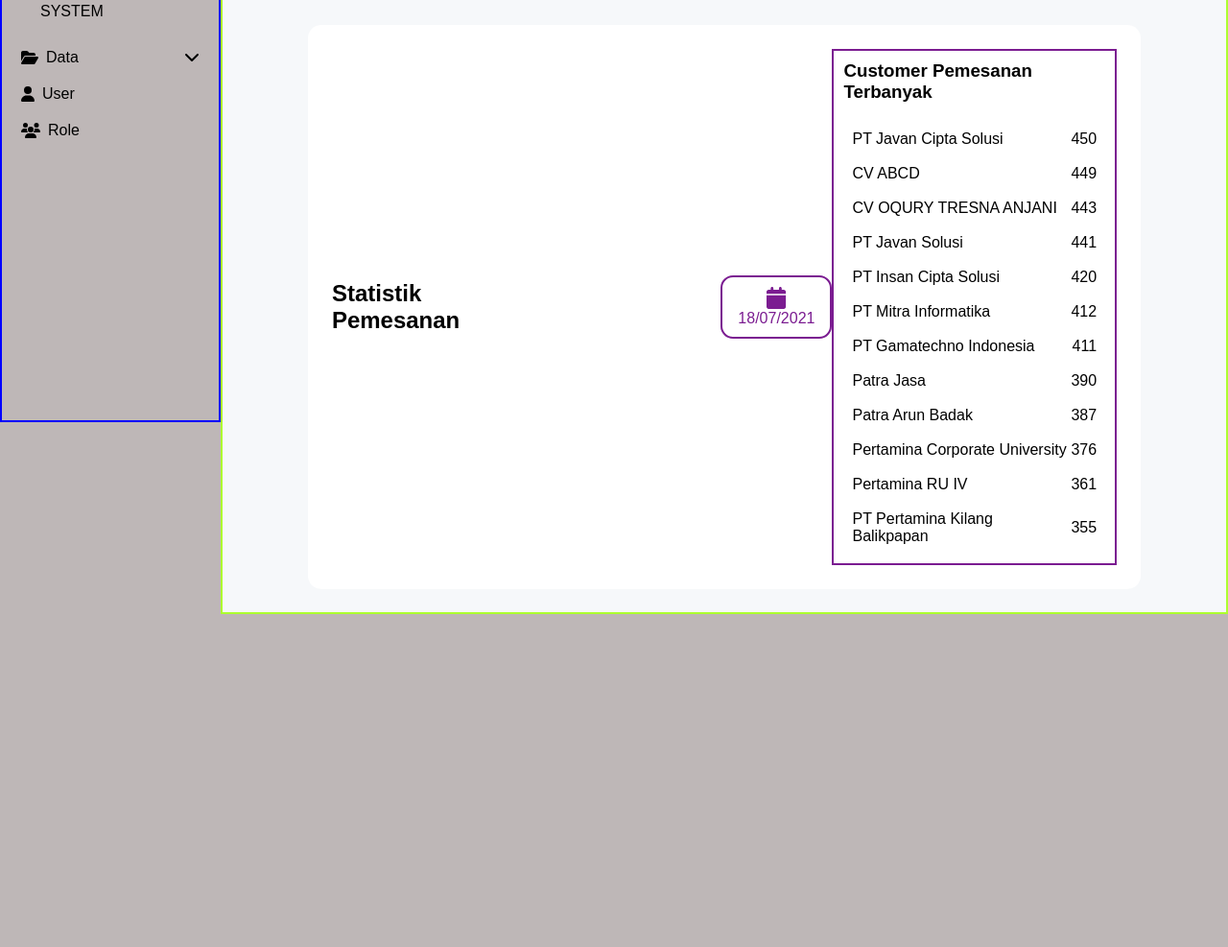
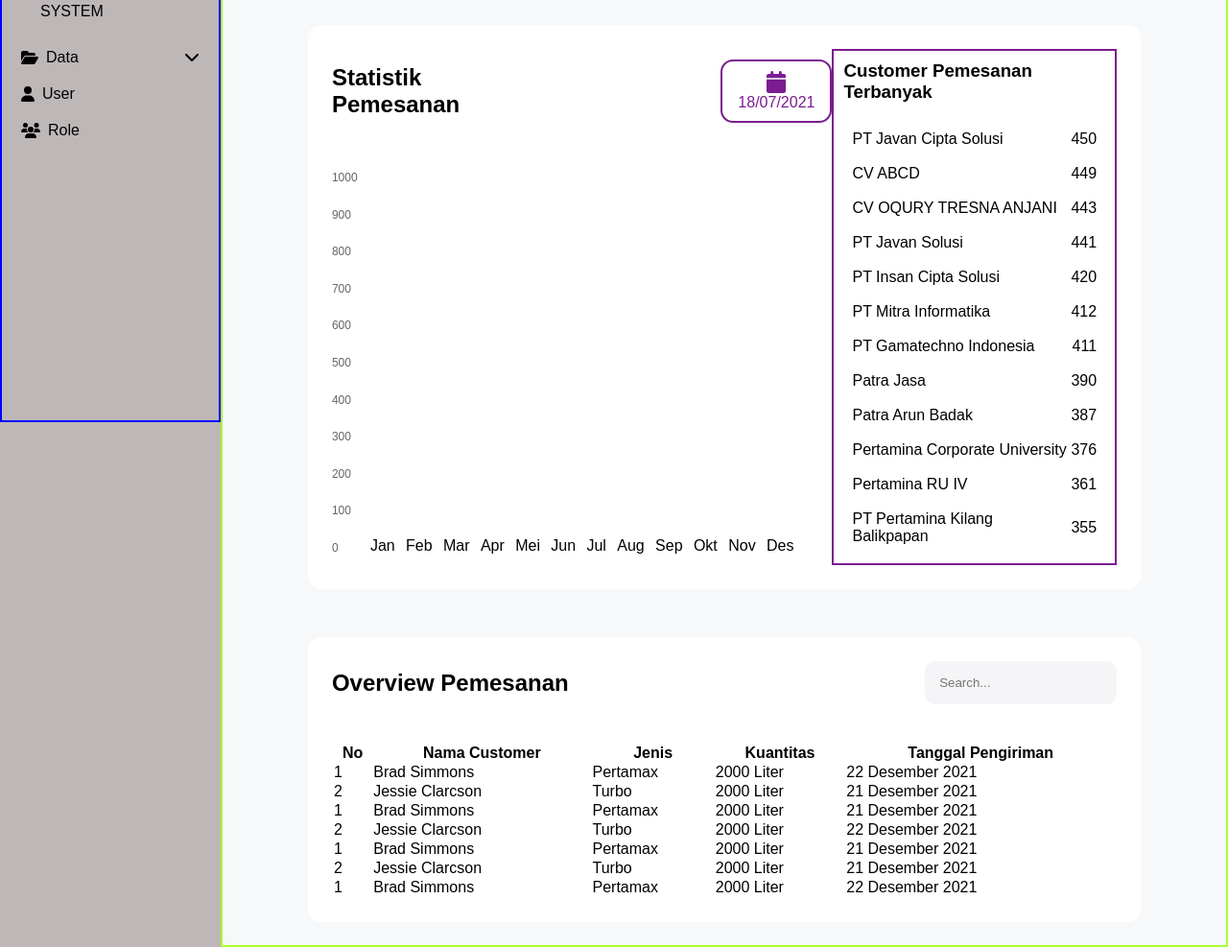
Before and after one commit to moonspark78/S1_projet5_Intelly, a plain HTML site: page index.html in a window 1280 px wide. Shown: the part 405-1392 px from the top of the page at 96% size. Before the commit the page ends 1045 px from the top, so only its background shows below. Drawn offline with Linux system fonts and the light colour scheme.

Commit message:
📈 working on the overview   📈

```diff
--- a/index.html
+++ b/index.html
@@ -162,6 +162,41 @@
                 <span>18/07/2021</span>
               </div>
             </div>
+            <div class="chart-content">
+              <div class="y-axe">
+                <span>1000</span>
+                <span>900</span>
+                <span>800</span>
+                <span>700</span>
+                <span>600</span>
+                <span>500</span>
+                <span>400</span>
+                <span>300</span>
+                <span>200</span>
+                <span>100</span>
+                <span>0</span>
+              </div>
+              <div class="chart-bars">
+                <div class="bar-group"><div class="bar-back"></div><div class="bar-front bar-1"></div></div>
+                <div class="bar-group"><div class="bar-back"></div><div class="bar-front bar-2"></div></div>
+                <div class="bar-group"><div class="bar-back"></div><div class="bar-front bar-3"></div></div>
+                <div class="bar-group"><div class="bar-back"></div><div class="bar-front bar-4"></div></div>
+                <div class="bar-group"><div class="bar-back"></div><div class="bar-front bar-5"></div></div>
+                <div class="bar-group"><div class="bar-back"></div><div class="bar-front bar-6"></div></div>
+                <div class="bar-group"><div class="bar-back"></div><div class="bar-front bar-7"></div></div>
+                <div class="bar-group"><div class="bar-back"></div><div class="bar-front bar-8"></div></div>
+                <div class="bar-group"><div class="bar-back"></div><div class="bar-front bar-9"></div></div>
+                <div class="bar-group"><div class="bar-back"></div><div class="bar-front bar-10"></div></div>
+                <div class="bar-group"><div class="bar-back"></div><div class="bar-front bar-11"></div></div>
+                <div class="bar-group"><div class="bar-back"></div><div class="bar-front bar-12"></div></div>
+            </div>
+            <div class="x-axis">
+                <span>Jan</span><span>Feb</span><span>Mar</span><span>Apr</span>
+                <span>Mei</span><span>Jun</span><span>Jul</span><span>Aug</span>
+                <span>Sep</span><span>Okt</span><span>Nov</span><span>Des</span>
+            </div>
+            </div>
+
           </div>
           <div class="customer-wrapper">
             <div class="customer-list">
@@ -183,6 +218,77 @@
             </div>
         </div>
         </div>
+
+
+        <!-- ------------------Overview -->
+         <div class="customer-section">
+            <div class="section-header">
+              <h2>Overview Pemesanan</h2>
+              <input type="search" placeholder="Search...">
+            </div>
+            <table>
+              <thead>
+                <tr>
+                    <th>No</th>
+                    <th>Nama Customer</th>
+                    <th>Jenis</th>
+                    <th>Kuantitas</th>
+                    <th>Tanggal Pengiriman</th>
+                </tr>
+            </thead>
+            <tbody>
+              <tr>
+                <td>1</td>
+                <td>Brad Simmons</td>
+                <td>Pertamax</td>
+                <td>2000 Liter</td>
+                <td>22 Desember 2021</td>
+              </tr>
+              <tr>
+                <td>2</td>
+                <td>Jessie Clarcson</td>
+                <td>Turbo</td>
+                <td>2000 Liter</td>
+                <td>21 Desember 2021</td>
+              </tr>
+              <tr>
+                <td>1</td>
+                <td>Brad Simmons</td>
+                <td>Pertamax</td>
+                <td>2000 Liter</td>
+                <td>21 Desember 2021</td>
+              </tr>
+              <tr>
+                <td>2</td>
+                <td>Jessie Clarcson</td>
+                <td>Turbo</td>
+                <td>2000 Liter</td>
+                <td>22 Desember 2021</td>
+              </tr>
+              <tr>
+                <td>1</td>
+                <td>Brad Simmons</td>
+                <td>Pertamax</td>
+                <td>2000 Liter</td>
+                <td>21 Desember 2021</td>
+              </tr>
+              <tr>
+                <td>2</td>
+                <td>Jessie Clarcson</td>
+                <td>Turbo</td>
+                <td>2000 Liter</td>
+                <td>21 Desember 2021</td>
+              </tr>
+              <tr>
+                <td>1</td>
+                <td>Brad Simmons</td>
+                <td>Pertamax</td>
+                <td>2000 Liter</td>
+                <td>22 Desember 2021</td>
+              </tr>
+            </tbody>
+            </table>
+         </div>
       </main>
   </body>
 </html>
--- a/style.css
+++ b/style.css
@@ -281,6 +281,7 @@
     justify-content: space-between;
     align-items: center;
     gap: 200px;
+    margin-bottom: 50px;
 }
 
 .chart-header .date{
@@ -316,3 +317,64 @@
     align-items: center;
     padding: 9px;
 }
+
+.chart-content {
+    height: 400px;
+    position: relative;
+    padding: 40px 40px 20px;
+    align-self: end;
+}
+
+.y-axe {
+    position: absolute;
+    left: 0;
+    top: 0;
+    height: 100%;
+    display: flex;
+    flex-direction: column;
+    justify-content: space-between;
+    color: #666;
+    font-size: 12px;
+}
+.x-axis {
+    position: absolute;
+    bottom: 0;
+    left: 40px;
+    right: 40px;
+    display: flex;
+    justify-content: space-between;
+}
+
+
+
+
+/* -----------------Overview-------------------- */
+
+.customer-section{
+    width: 87%;
+    margin: 0 auto;
+    margin-top: 50px;
+    background-color: white;
+    border-radius: 14px;
+    padding: 25px;
+}
+
+.section-header{
+    display: flex;
+    justify-content: space-between;
+    align-items: center;
+}
+
+.section-header input{
+    border: none;
+    padding: 15px;
+    border-radius: 10px;
+    background-color: #F5F5F7;
+    width: 200px;
+}
+
+
+table{
+    width: 100%;
+    margin-top: 40px;
+}
```
